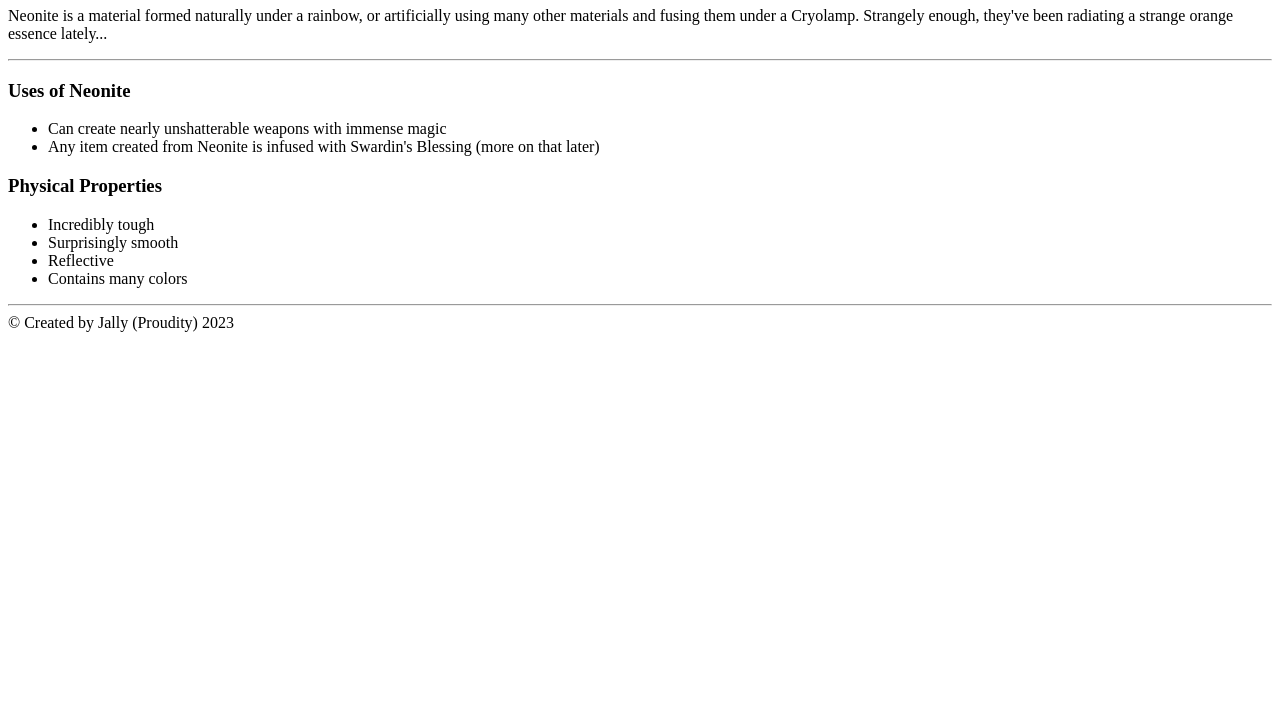
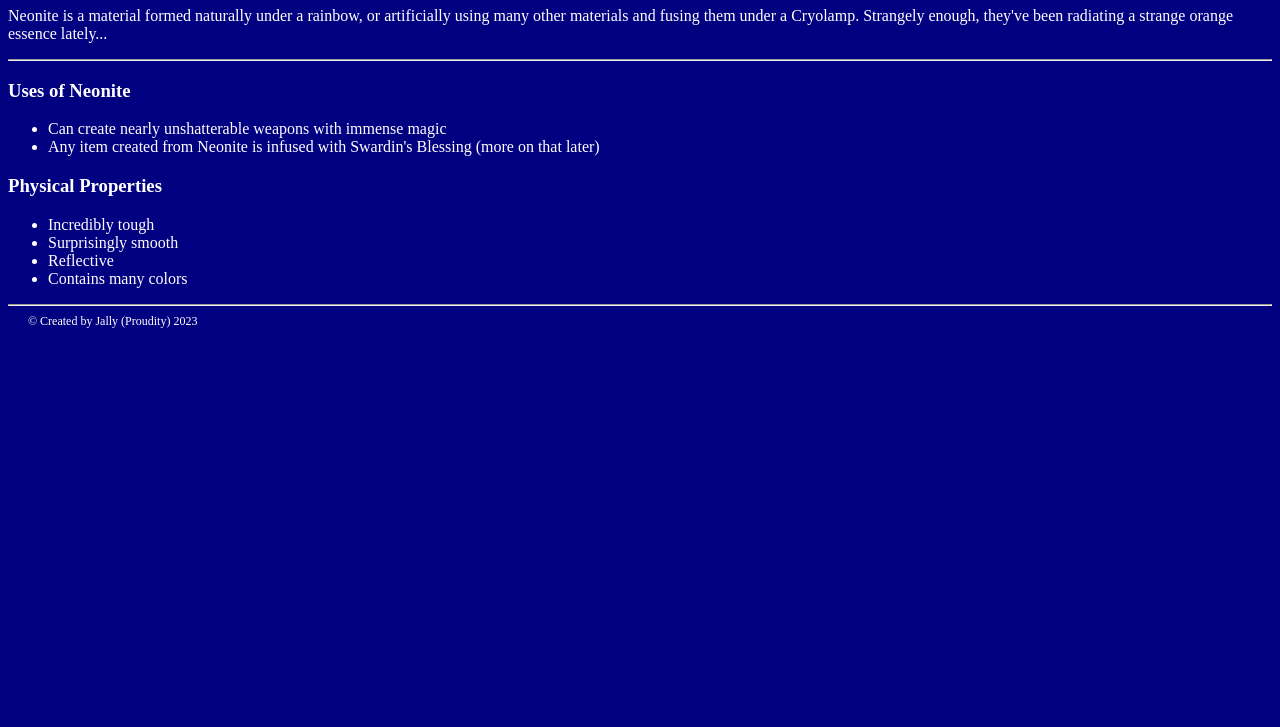
Before and after one commit to Proudity/Magical-Minerals, a plain HTML site: page Neonite/index.html in a window 1280 px wide. Shown: the part 73-800 px from the top of the page. Drawn offline with Linux system fonts and the light colour scheme.

Commit message:
Update index.html

```diff
--- a/Neonite/index.html
+++ b/Neonite/index.html
@@ -4,7 +4,7 @@
   <head>
     <title>Strange Gems: Neonite</title>
     <meta charset="utf-8" />
-    <link
+    <link rel="stylesheet" href="style.css" />
   </head>
 
   <body>
```
